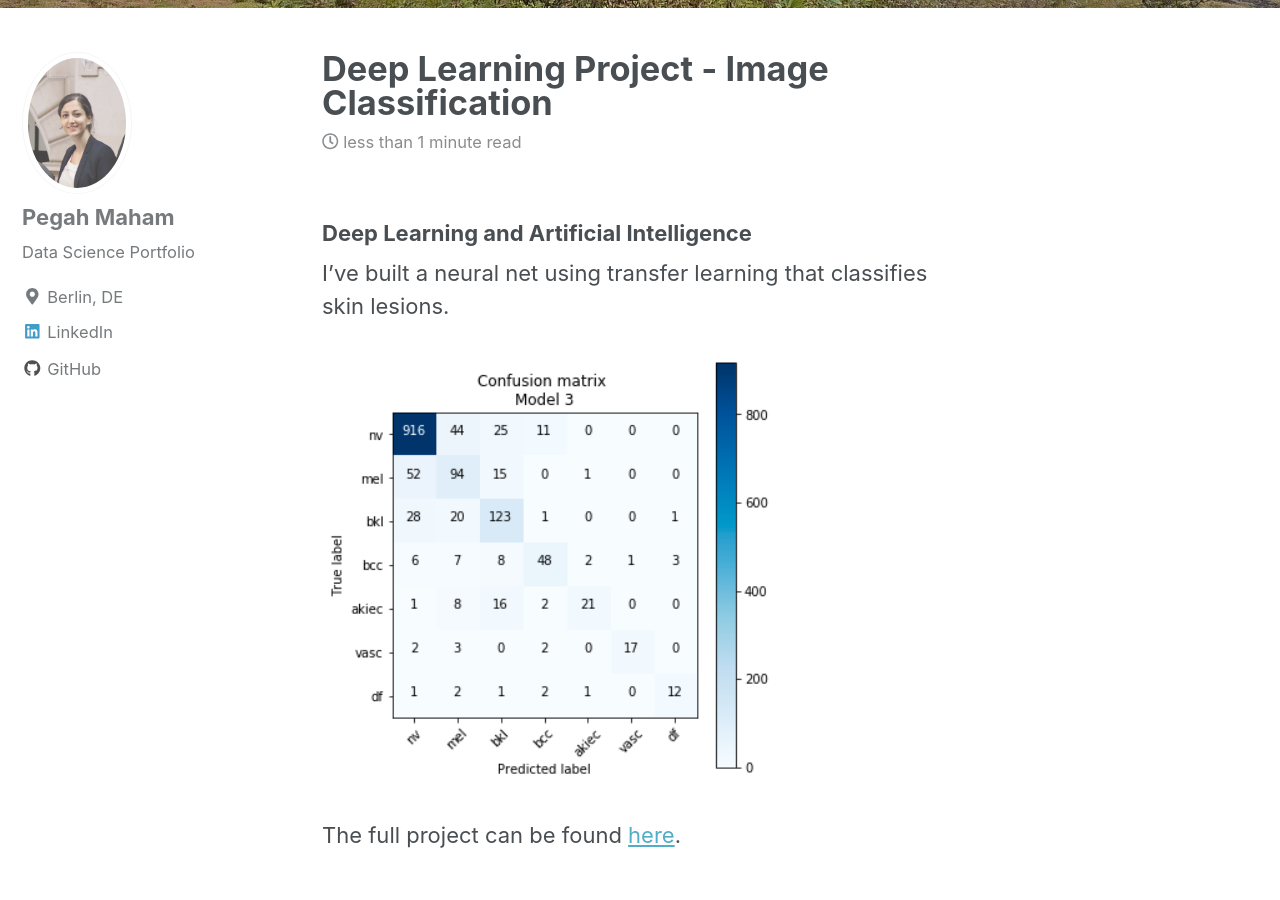
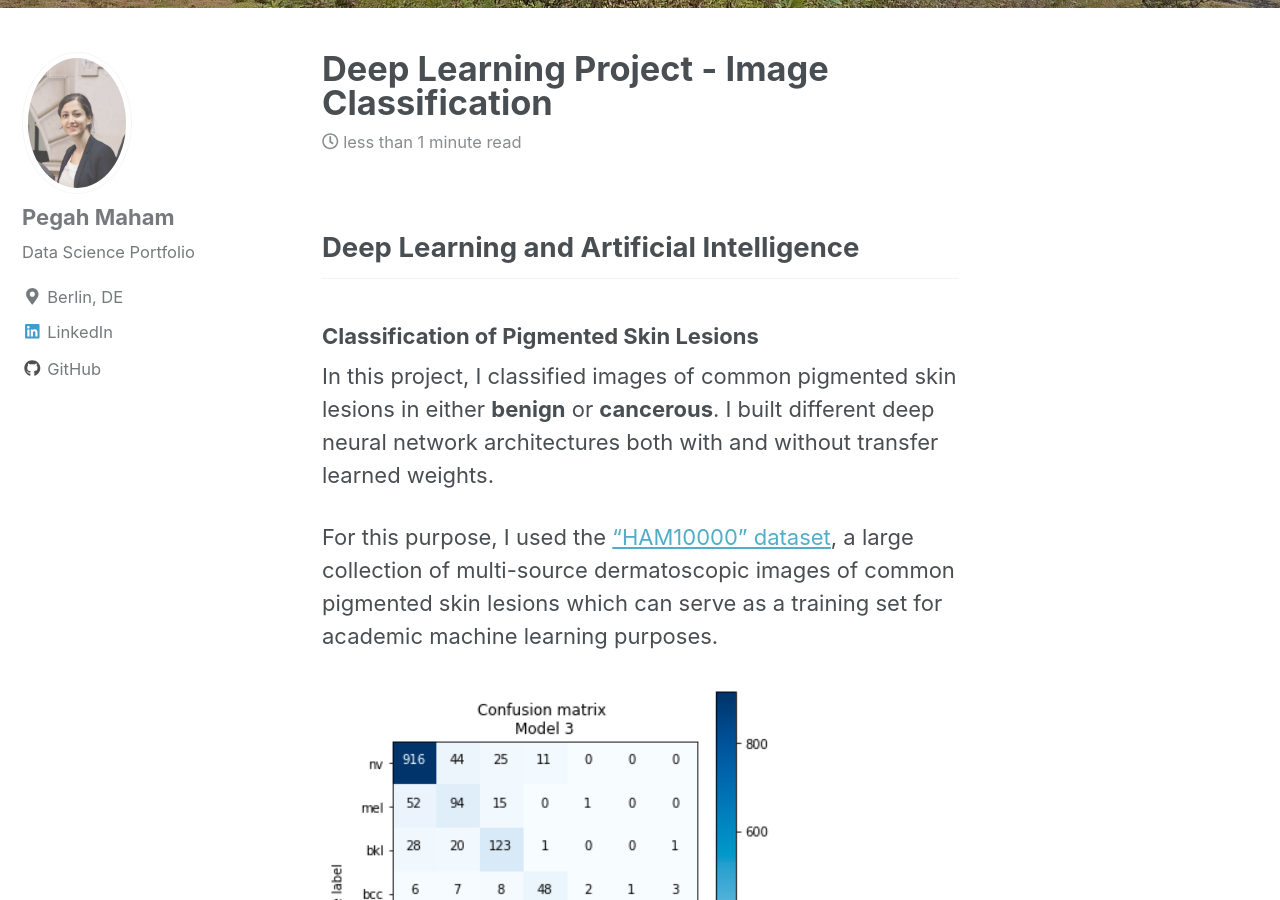
Before and after one commit to pegahbyte/pegahbyte.github.io, a Jekyll site: the page built from _posts/2019-07-17-ai.md, in a window 1280 px wide and 900 px high, scrolled down 498 px. Built offline with Jekyll 4.4.1, drawn with Linux system fonts in a browser that asks for light colours; nearby versions of some CDN libraries.

Commit message:
Changed the project descriptions.

```diff
--- a/_posts/2019-07-17-ai.md
+++ b/_posts/2019-07-17-ai.md
@@ -8,9 +8,13 @@ excerpt: "Artificial Intelligence, Image Recognition, Deep Learning, Medical Dat
 mathjax: "true"
 ---
 
-### Deep Learning and Artificial Intelligence
+## Deep Learning and Artificial Intelligence
+### Classification of Pigmented Skin Lesions
 
-I've built a neural net using transfer learning that classifies skin lesions.
+In this project, I classified images of common pigmented skin lesions in either
+**benign** or **cancerous**. I built different deep neural network architectures both with and without transfer learned weights.
+
+For this purpose, I used the ["HAM10000" dataset](https://dataverse.harvard.edu/dataset.xhtml?persistentId=doi:10.7910/DVN/DBW86T), a large collection of multi-source dermatoscopic images of common pigmented skin lesions which can serve as a training set for academic machine learning purposes.
 
 <img src="{{ site.url }}{{ site.baseurl }}/images/ai.png" alt="linearly separable data">
 
```
Also changed, not shown: _pages/about.md (+6 -2 lines), _posts/2019-05-09-life-satisfaction.md (+1 -1 lines), _posts/2019-07-17-visualization.md (+4 -1 lines), images/fort point.png (deleted), images/greens.png, images/oberbaum.jpg (added), images/python.png (added), images/zakim.jpg (deleted), 1 other file.
